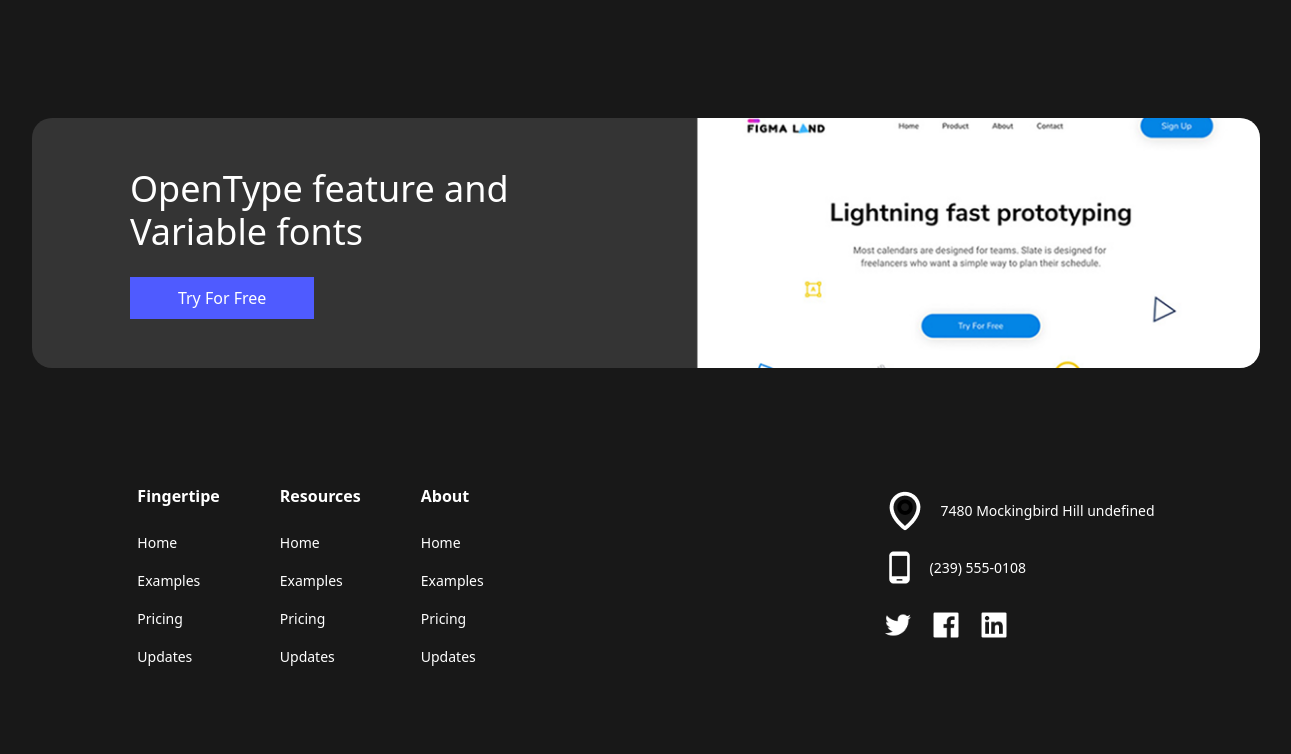
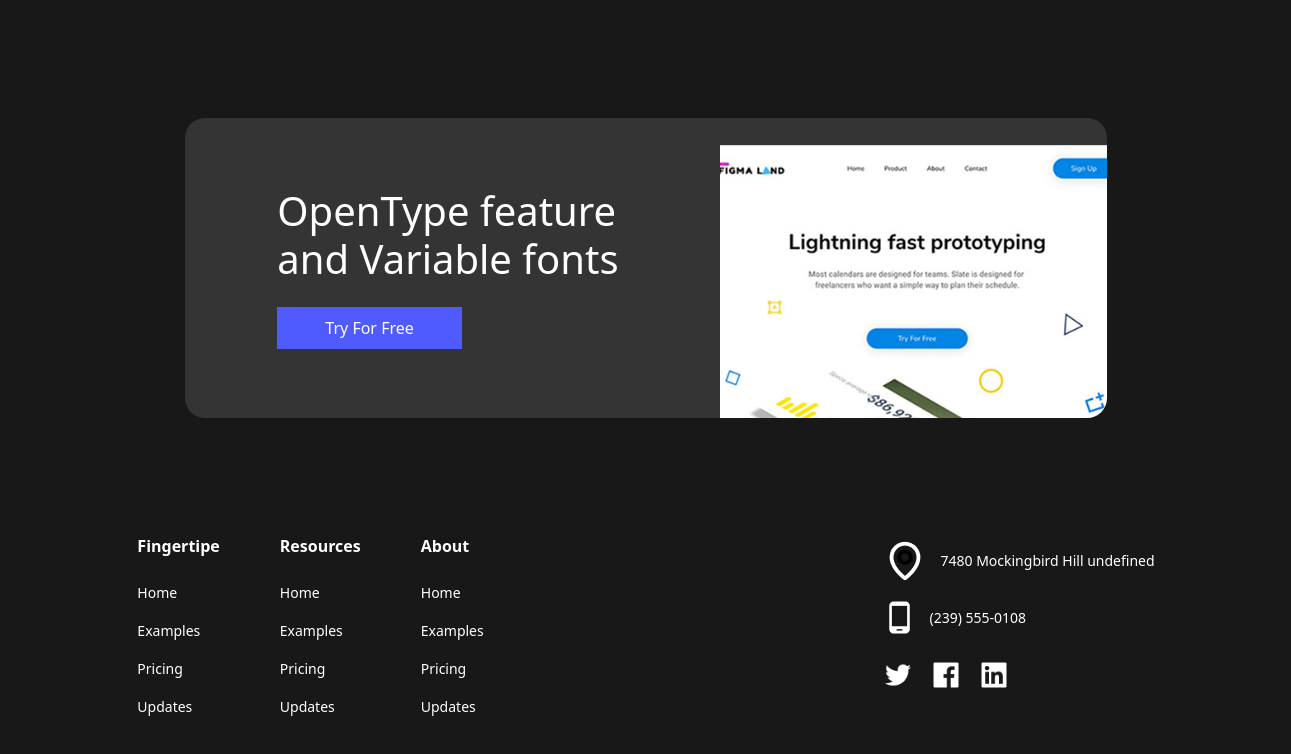
Before and after one commit to Caiorossi00/Frontend-Test---ADAC-Softwares, a React (Vite) app: page / in a window 1536 px wide. Shown: the part 5017-5771 px from the top of the page, without its empty margins (122-1413 px from the left). Before the commit the page ends 5721 px from the top, so only its background shows below. Built offline with nearby package versions, Linux system fonts and the light colour scheme.

Commit message:
Card UI update

```diff
--- a/src/assets/styles/Card.scss
+++ b/src/assets/styles/Card.scss
@@ -90,3 +90,24 @@
     }
   }
 }
+
+@media (min-width: 1440px) {
+  .feature-card {
+    width: 60%;
+    max-width: 1200px;
+    height: 300px;
+
+    .feature-card-content {
+      padding: 56px;
+      padding-left: 10%;
+
+      h2 {
+        font-size: 40px;
+      }
+    }
+
+    .feature-card-image {
+      flex: 1;
+    }
+  }
+}
```
